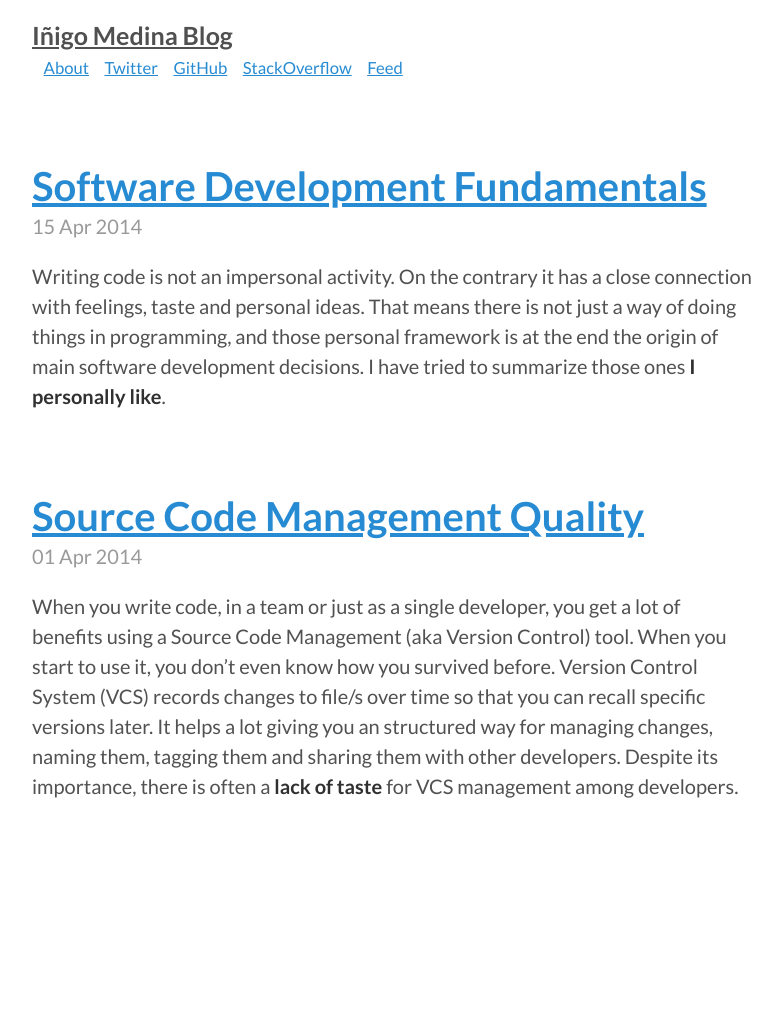
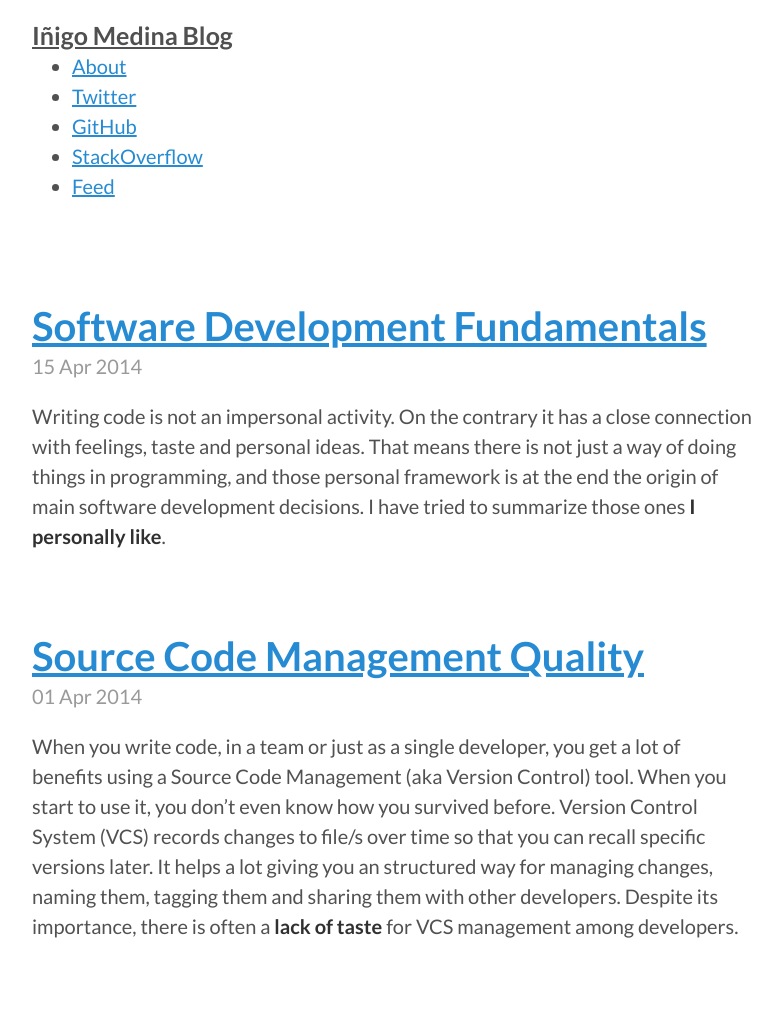
Before and after one commit to grosshat/grosshat.github.io, a Jekyll site: the page built from index.html, in a window 1280 px wide. Shown: the whole page, without its empty margins (248-1030 px from the left). Built offline with Jekyll 4.4.1, drawn with Linux system fonts in a browser that asks for light colours; Markdown is read by kramdown in place of the engine named in the settings; before the commit the page ends 900 px from its top, so only the background shows below that.

Commit message:
Add list markup for main menu.
Remove blank spaces.

```diff
--- a/_layouts/default.html
+++ b/_layouts/default.html
@@ -11,9 +11,11 @@
         <h3 class="masthead-title">
           <a href="/" title="Home">{{ site.title }}</a>
         </h3>
-        {% for page in site.pages_list %}
-            &nbsp;&nbsp;&nbsp;<small><a href="{{ page[1]  }}">{{ page[0] }}</a></small>
-        {% endfor %}
+	<ul class="nav">
+	{% for page in site.pages_list %}
+	    <li><a href="{{ page[1]  }}">{{ page[0] }}</a></li>
+	{% endfor %}
+	<ul>
       </div>
 
       {{ content }}
```
